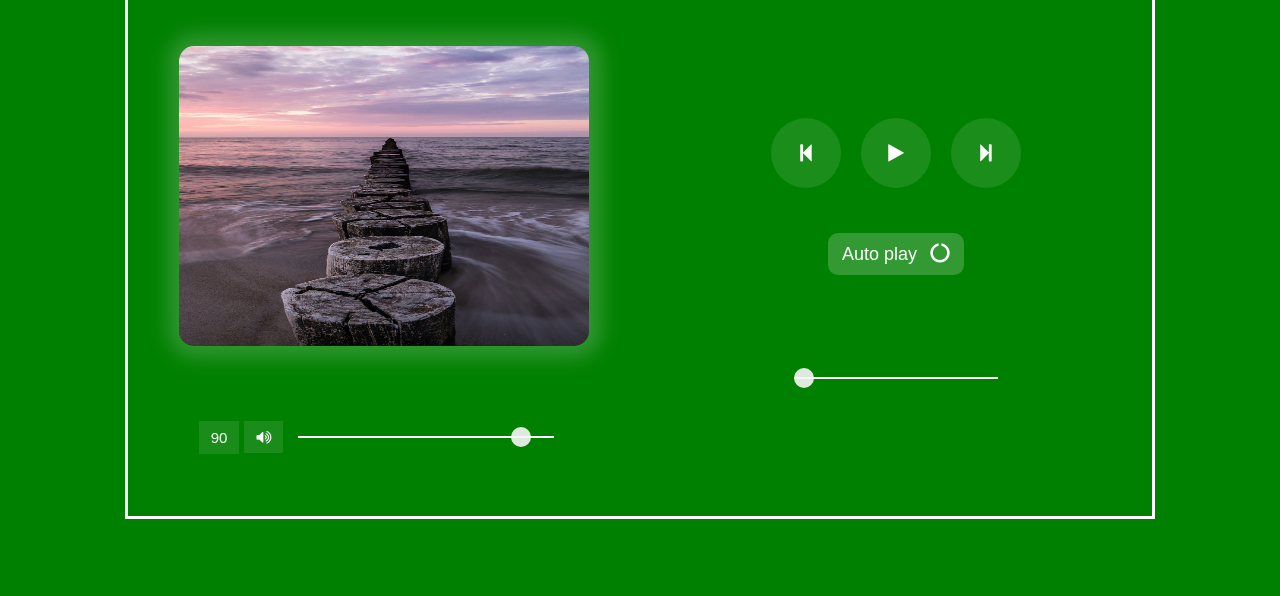
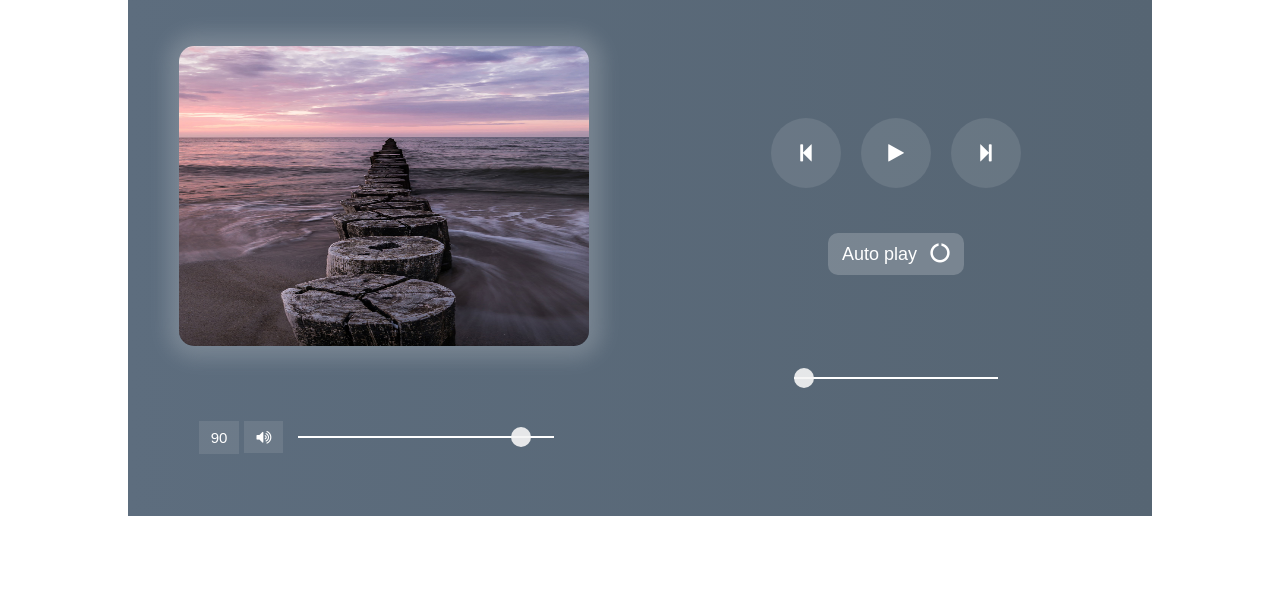
Before and after one commit to rjzim-song/rjzim-song.github.io, a plain HTML site: page index.html in a window 1280 px wide. Shown: the part 204-800 px from the top of the page. Drawn offline with Linux system fonts and the light colour scheme.

Commit message:
motivated

```diff
--- a/css/style.css
+++ b/css/style.css
@@ -10,7 +10,8 @@ body {
     display: flex;
     align-items: center;
     justify-content: center;
-    background: green;
+    /* s-1 */
+    /*background: green;*/
 }
 
 .main1 {
@@ -20,10 +21,12 @@ body {
     display: flex;
     align-items: center;
     justify-content: center;
-    /*background: linear-gradient(to right, #5D6D7E, #566573);*/
-    background: green;
+    /* s-2 */
+    background: linear-gradient(to right, #5D6D7E, #566573);
+    /* s-1 */
+    /*background: green;
     border-style:solid;
-    border-color:white;
+    border-color:white;*/
 }
 
 .main1 button {
```
